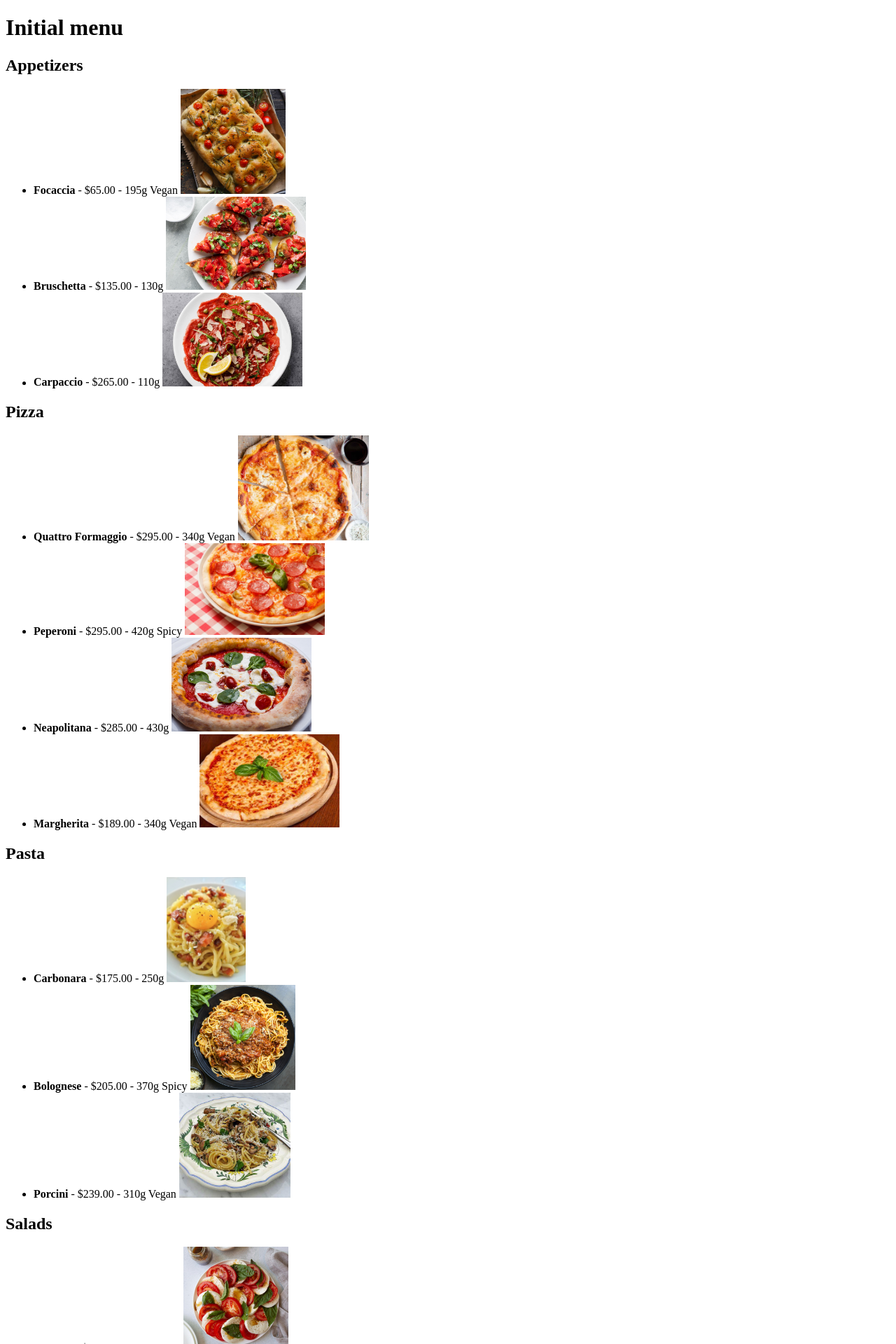
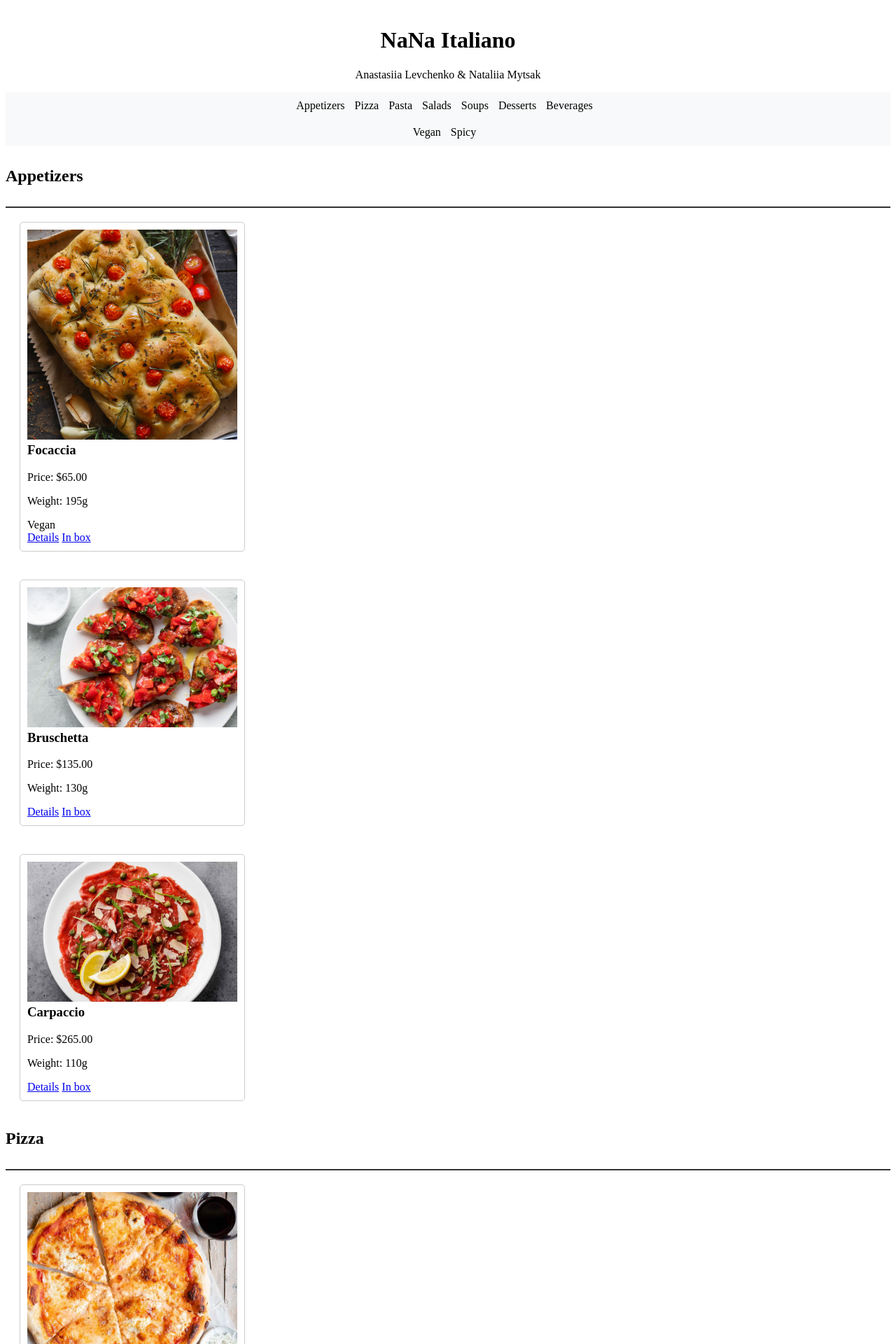
Before and after one commit to MytsakNatalia/Restaurant_Django_Project, a Django app: page /menu/ in a window 1280 px wide. Shown: the top 1920 px of the page at 70% size. Run offline with Django 4.2, Linux system fonts and the light colour scheme; data comes from the database, SQL or seed files in the repository.

Commit message:
Menu and Meal Details (NO FILTER & NO ADD TO BOX)

```diff
--- a/restaurant/menu/templates/menu/base.html
+++ b/restaurant/menu/templates/menu/base.html
@@ -1,6 +1,43 @@
 <!DOCTYPE html>
 <html>
 
+<head>
+    <style>
+        header {
+            width: 100%;
+            background-color: #fff;
+            z-index: 1000;
+            padding: 10px 0;
+            text-align: center;
+        }
+
+        .category-strip {
+            background-color: #f8f9fa;
+            padding: 10px 0;
+            text-align: center;
+        }
+
+        .category-strip ul {
+            list-style-type: none;
+            margin: 0;
+            padding: 0;
+        }
+
+        .category-strip ul li {
+            display: inline-block;
+            margin-right: 10px;
+        }
+
+        footer {
+            background-color: #333;
+            color: #fff;
+            padding: 20px 0;
+            text-align: center;
+        }
+    </style>
+</head>
+
+<body>
     <header>
         <div class="container">
             <div class="row">
@@ -10,18 +47,30 @@
                 </div>
             </div>
         </div>
+
+
+        <nav class="category-strip">
+            <div class="container">
+                <ul>
+                    {% for category in categories %}
+                    <li>{{ category.name }}</li>
+                    {% endfor %}
+                </ul>
+            </div>
+        </nav>
+
+
+        <nav class="category-strip">
+            <div class="container">
+                <ul>
+                    <li>Vegan</li>
+                    <li>Spicy</li>
+                </ul>
+            </div>
+        </nav>
     </header>
 
-
-<head>
-    {% block head%} {% endblock %}
-</head>
-
-
-<body>
-    {%block content%} {%endblock%}
-</body>
-
+    {% block content %}{% endblock %}
 
     <footer>
         <div class="container">
@@ -30,14 +79,13 @@
                     <h4>Contact Us</h4>
                     <p>Phone: +380 (65) 777 88 99</p>
                     <p>Address: Central Square, Kyiv, Ukraine</p>
-                <p>Business Hours:<br>
-                    Mon-Sat: 10am - 10pm<br>
-                    Sun: 11pm - 8pm</p>
+                    <h4>Business Hours:<br> Mon-Sat: 10am - 10pm<br> Sun: 11pm - 8pm</h4>
                 </div>
                 <div class="col-md-4">
                     <h4>Follow Us</h4>
-               <img src="instagram.png" alt="Instagram"></a> <p>@nana_italiano</p>
-               <img src="tiktok.png" alt="TikTok"></a>  <p>@nana_italiano</p>
+                    <p>Instagram:  @nana_italiano</p>
+                    <p>TikTok:     @nana_italiano</p>
+                </div>
             </div>
             <hr>
             <div class="row">
@@ -48,5 +96,6 @@
             </div>
         </div>
     </footer>
+</body>
 
 </html>
--- a/restaurant/menu/templates/menu/index.html
+++ b/restaurant/menu/templates/menu/index.html
@@ -1,44 +1,65 @@
 <!DOCTYPE html>
 <html lang="en">
-<head>
 <meta charset="UTF-8">
-    {% block head %}
-    <h1>Initial menu</h1>
+{% extends 'menu/base.html' %}
+{% block content %}
+<body>
     <style>
-        img {
-            max-width: 200px;
-            max-height: 150px;
+        .category-title {
+            margin-top: 20px;
+            border-bottom: 2px solid #333;
+            padding-bottom: 10px;
+        }
+
+        .meal-card {
+            width: 300px;
+            margin: 20px;
+            padding: 10px;
+            border: 1px solid #ccc;
+            border-radius: 5px;
+            display: inline-block;
+        }
+
+        .meal-card img {
+            max-width: 100%;
+            height: auto;
+        }
+
+        .meal-card h3 {
+            margin-top: 0;
+        }
+
+        .meal-card p {
+            margin-bottom: 0;
         }
     </style>
-    {% endblock %}
-</head>
-<body>
-    {% block content %}
 
-    <!-- Iterate over categories -->
+    <div class="container">
         {% for category in categories %}
+            <div class="category-title">
                 <h2>{{ category.name }}</h2>
-        <ul>
-            <!-- Iterate over meals belonging to the current category -->
+            </div>
+            <div class="row">
                 {% for meal in meals %}
                     {% if meal.category == category %}
-                    <li>
-                        <strong>{{ meal.name }}</strong> - ${{ meal.price }} - {{ meal.weight }}g
-                        {% if meal.is_vegan %}
-                            <span>Vegan</span>
-                        {% endif %}
-                        {% if meal.is_spicy %}
-                            <span>Spicy</span>
-                        {% endif %}
+                        <div class="col-md-4">
+                            <div class="meal-card">
                                 {% if meal.image %}
                                     <img src="{{ meal.image.url }}" alt="{{ meal.name }}">
                                 {% endif %}
-                    </li>
+                                <h3>{{ meal.name }}</h3>
+                                <p>Price: ${{ meal.price }}</p>
+                                <p>Weight: {{ meal.weight }}g</p>
+                                <p>{% if meal.is_vegan %}Vegan{% endif %}{% if meal.is_spicy %} | Spicy{% endif %}</p>
+                                <a href="{% url 'meal_detail' meal.id %}" class="btn btn-primary">Details</a>
+                                <a href="#" class="btn btn-success">In box</a>
+                            </div>
+                        </div>
                     {% endif %}
                 {% endfor %}
-        </ul>
+            </div>
         {% endfor %}
-
+    </div>
+</body>
 {% endblock %}
-</body>
 </html>
--- a/restaurant/menu/views.py
+++ b/restaurant/menu/views.py
@@ -1,18 +1,23 @@
-from django.shortcuts import render, HttpResponse
+from django.shortcuts import render,  get_object_or_404
 from menu.models import Category, Meal, Product, MealProduct
 
 def index(request):
+    categories = Category.objects.all()
+    meals = Meal.objects.all()
+
     context = {
         'title': 'Menu',
-        'categories': Category.objects.all(),
-        'meals': Meal.objects.all(),
+        'categories': categories,
+        'meals': meals,
     }
     return render(request, 'menu/index.html', context)
 
-def meals(request):
+def meal_detail(request, meal_id):
+    meal = get_object_or_404(Meal, pk=meal_id)
+    categories = Category.objects.all()
     context = {
-        'title': 'List of meals',
-        'categories': Category.objects.all(),
-        'meals': Meal.objects.all(),
+        'title': meal.name,
+        'categories': categories,
+        'meal': meal,
     }
-    return render (request, 'menu/meals.html', context)
+    return render(request, 'menu/meal_detail.html', context)
--- a/restaurant/restaurant/urls.py
+++ b/restaurant/restaurant/urls.py
@@ -16,14 +16,15 @@ Including another URLconf
 """
 from django.contrib import admin
 from django.urls import path
-from menu.views import index
+from menu.views import *
 from django.conf.urls.static import static
 from django.conf import settings
 
 urlpatterns = [
     path('admin/', admin.site.urls),
-    path('menu/', index),
-    path('', index, name='index')
+    path('menu/', index, name='index'),
+    path('', index, name='index'),
+    path('menu/details/<int:meal_id>/', meal_detail, name='meal_detail'),
 ]
 
 if settings.DEBUG:
```
Also changed, not shown: restaurant/menu/templates/menu/meal_detail.html (added, +30 -0 lines). Lines whose indentation alone changed are shown as unchanged.
